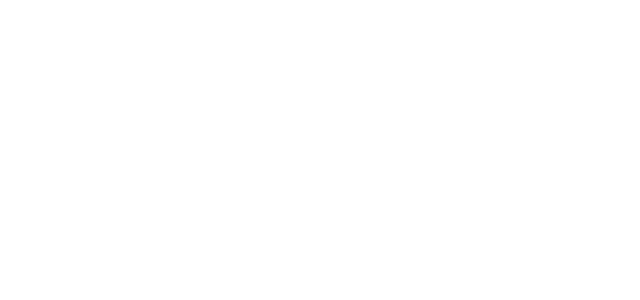
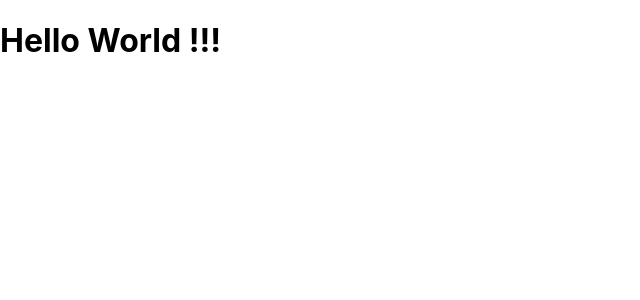
Before and after one commit to mixai1/MEAN, a React (Create React App) app in the folder frontend/: page / in a window 1280 px wide. Shown: the top 300 px of the page, without its empty margins (0-640 px from the left). Built offline with nearby package versions, Linux system fonts and the light colour scheme.

Commit message:
setup react and add run script

```diff
--- a/frontend/package.json
+++ b/frontend/package.json
@@ -6,6 +6,7 @@
     "@testing-library/jest-dom": "^5.11.8",
     "@testing-library/react": "^11.2.2",
     "@testing-library/user-event": "^12.6.0",
+    "materialize-css": "^1.0.0-rc.2",
     "react": "^17.0.1",
     "react-dom": "^17.0.1",
     "react-scripts": "4.0.1",
--- a/frontend/src/App.js
+++ b/frontend/src/App.js
@@ -2,7 +2,9 @@ import './App.css';
 
 function App() {
   return (
-    <div></div>
+    <div>
+      <h1>Hello World !!!</h1>
+    </div>
   );
 }
 
```
Also changed, not shown: 2 other files (tests, documents, lock files or other folders).
